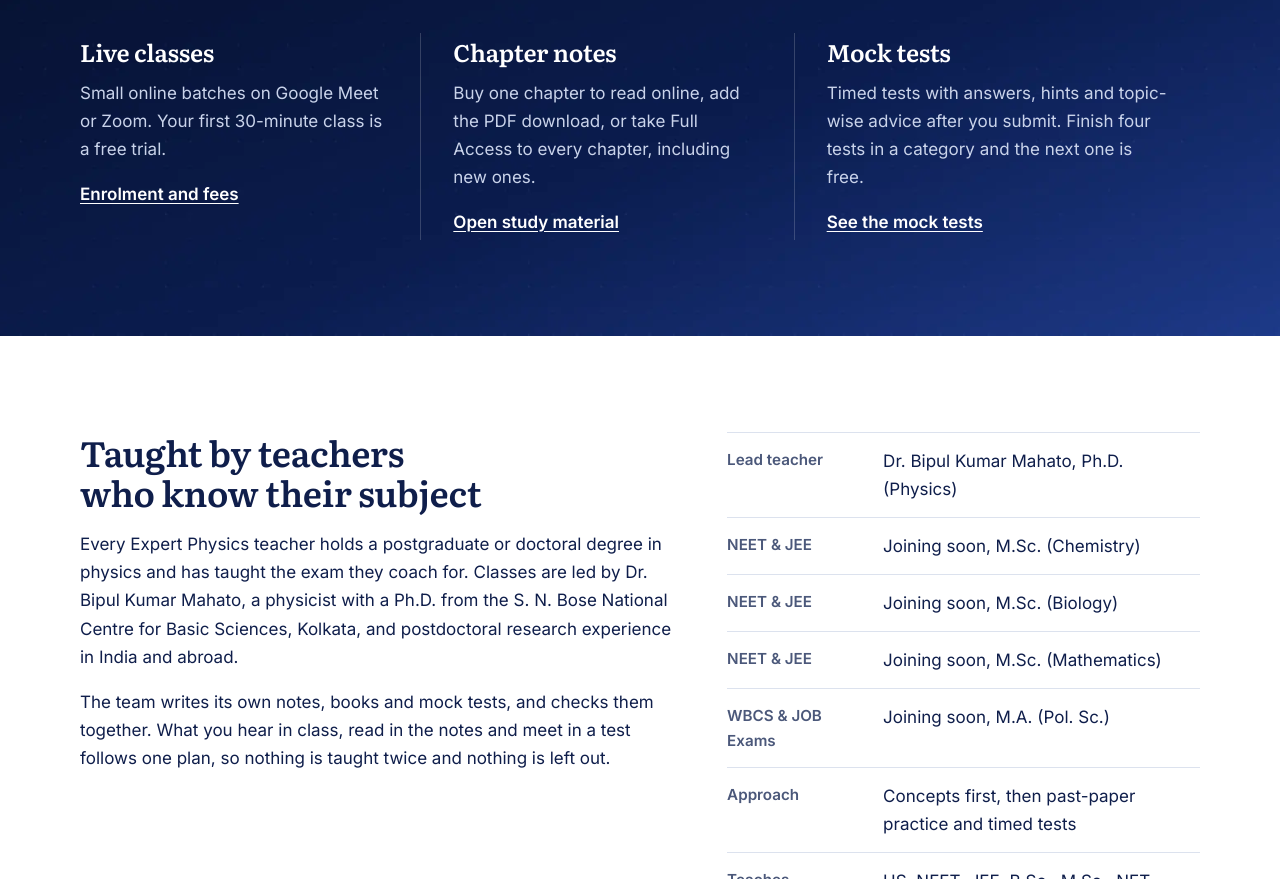
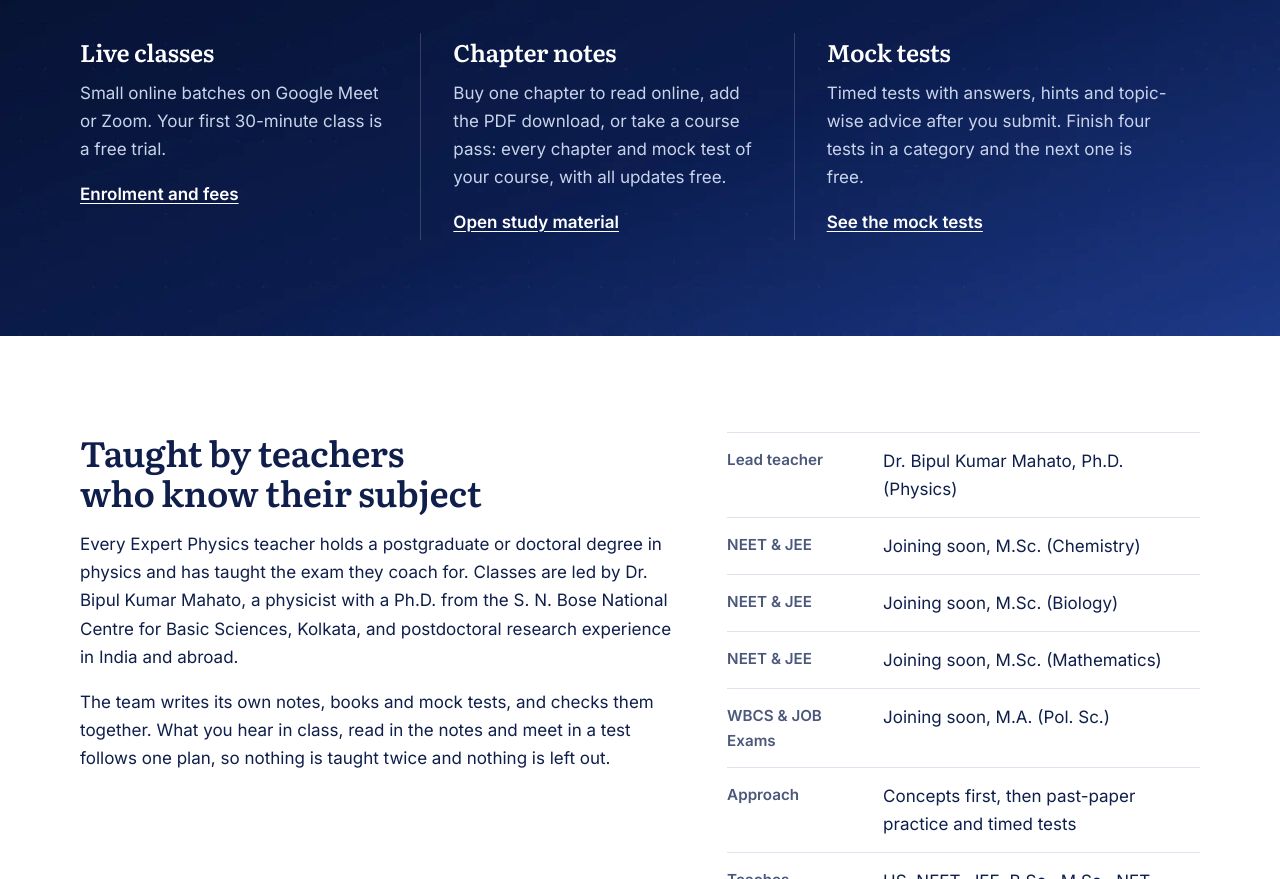
Before and after one commit to DrBKM/expert-physics, a plain HTML site: page index.html in a window 1280 px wide. Shown: the part 1692-2571 px from the top of the page. Drawn offline with Linux system fonts and the light colour scheme; no server answers.

Commit message:
Update index.html

```diff
--- a/index.html
+++ b/index.html
@@ -52,7 +52,7 @@
     <div class="trio">
       <div><h3>Live classes</h3><p>Small online batches on Google Meet or Zoom. Your first 30-minute class is a free trial.</p>
         <a href="enroll.html">Enrolment and fees</a></div>
-      <div><h3>Chapter notes</h3><p>Buy one chapter to read online, add the PDF download, or take Full Access to every chapter, including new ones.</p>
+      <div><h3>Chapter notes</h3><p>Buy one chapter to read online, add the PDF download, or take a course pass: every chapter and mock test of your course, with all updates free.</p>
         <a href="portal.html#study">Open study material</a></div>
       <div><h3>Mock tests</h3><p>Timed tests with answers, hints and topic-wise advice after you submit. Finish four tests in a category and the next one is free.</p>
         <a href="portal.html#tests">See the mock tests</a></div>
```
